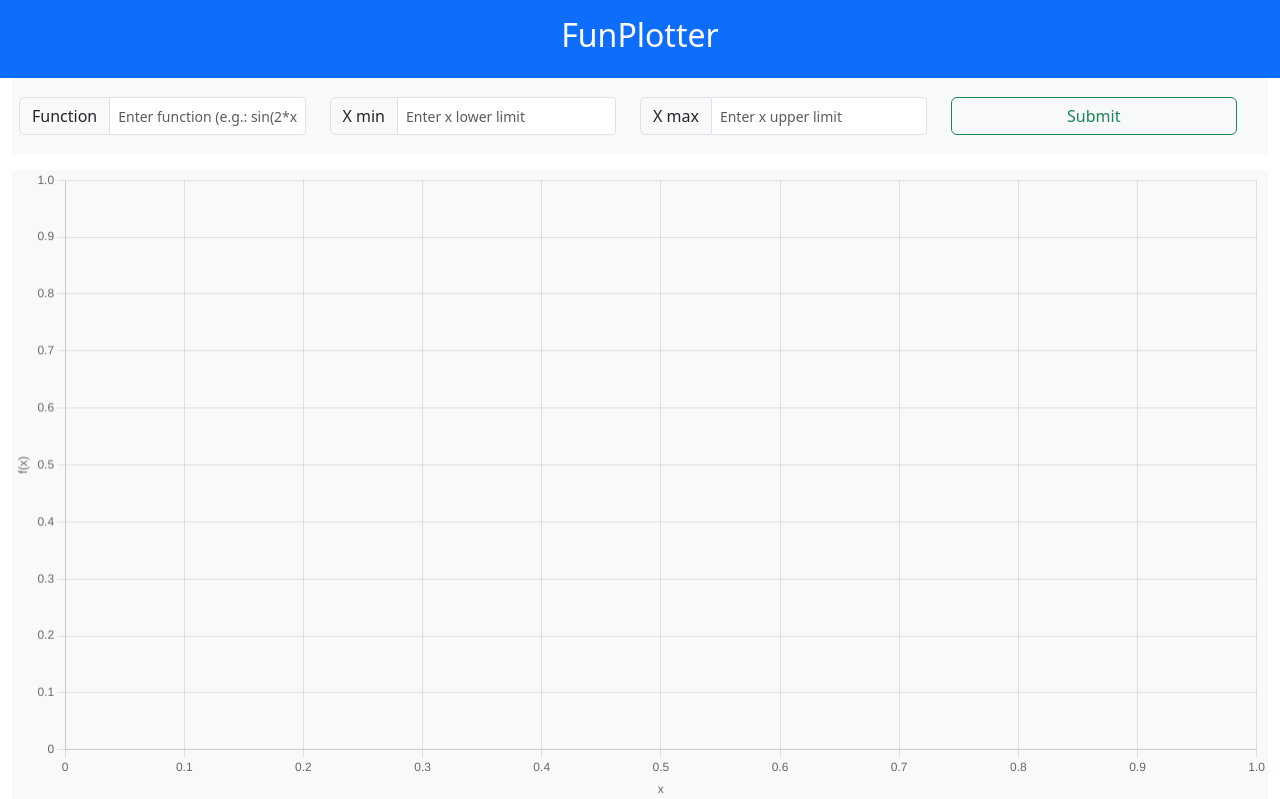
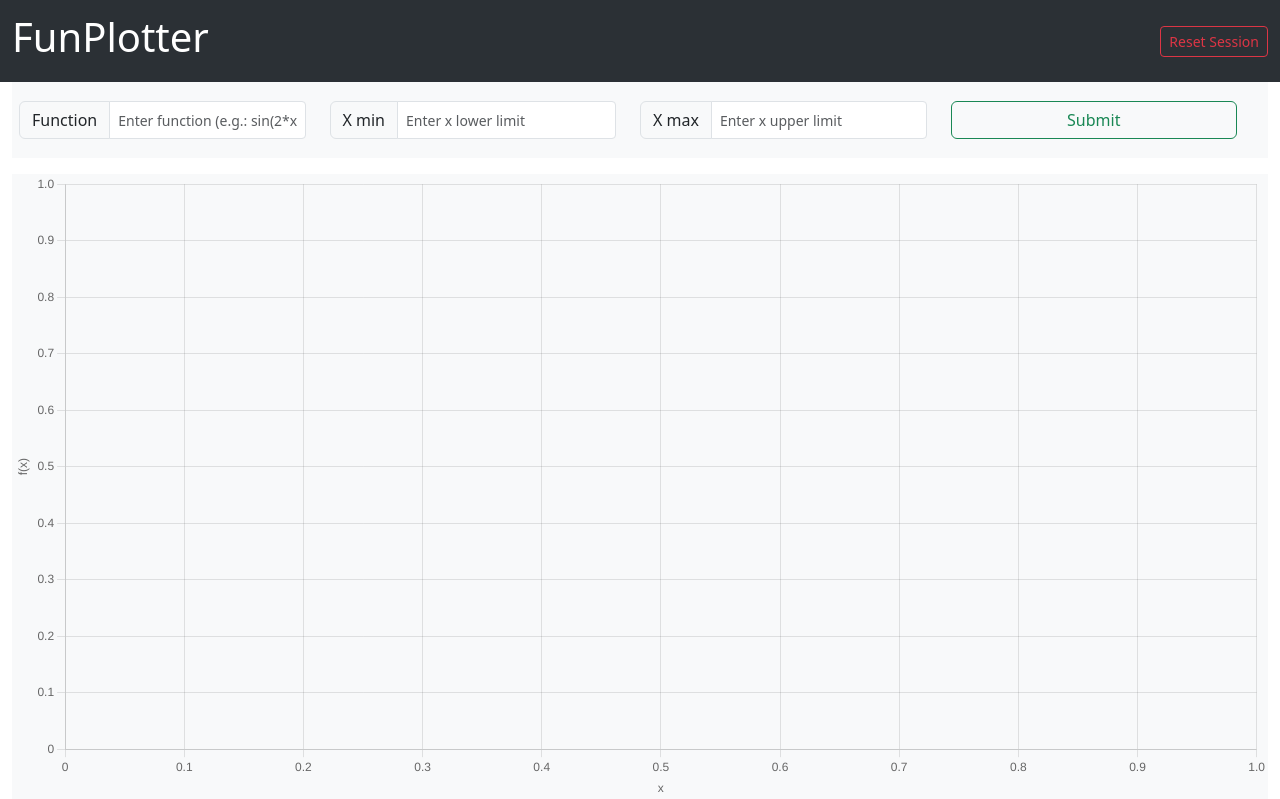
Before and after one commit to af0liveira/funplotter, a Flask app: template app/templates/index.html in a window 1280 px wide. Shown: the top 799 px of the page. Run offline with Flask 3, Linux system fonts and the light colour scheme; the template is opened without the code that fills it: most values are stand-ins (such as "Sample title", 1, 10 or a date in 2020); form fields are guessed from the names that the template uses.

Commit message:
Refactor page header and add reset button

```diff
--- a/app/templates/index.html
+++ b/app/templates/index.html
@@ -13,9 +13,18 @@
   <link rel="stylesheet" href="/static/styles.css">
 </head>
 <body>
-  <header class="bg-primary text-white p-3 text-center">
-    <h2>FunPlotter</h2>
-  </header>
+  <nav class="navbar sticky-top bg-body-tertiary" data-bs-theme="dark">
+    <div class="container-fluid">
+      <span class="navbar-brand mb-0">
+        <h1>FunPlotter</h1>
+      </span>
+      <ul class="nav">
+        <li class="nav-item">
+          <a class="btn btn-outline-danger btn-sm" href="/new_session/" role="button">Reset Session</a>
+        </li>
+      </ul>
+    </div>
+  </nav >
 
   <main class="container-fluid">
     <div id="settings" class="mb-3">
```
